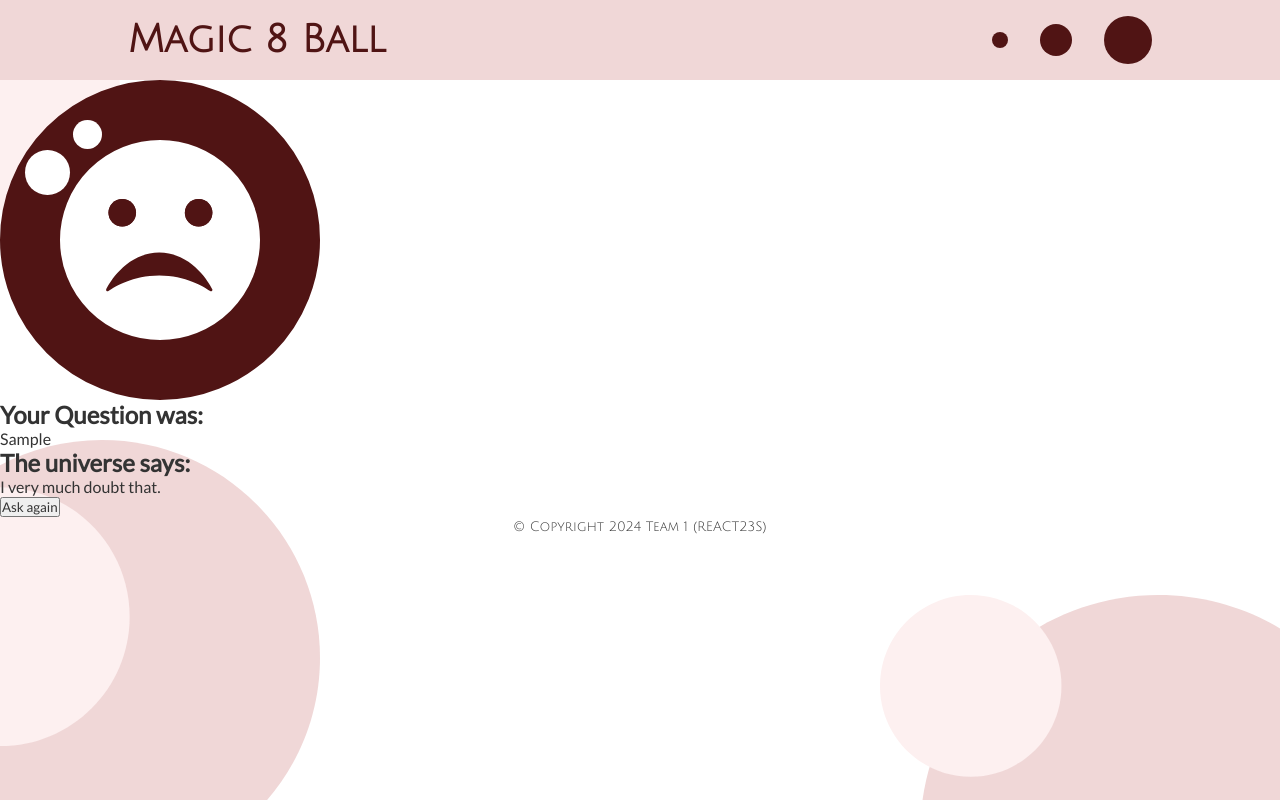
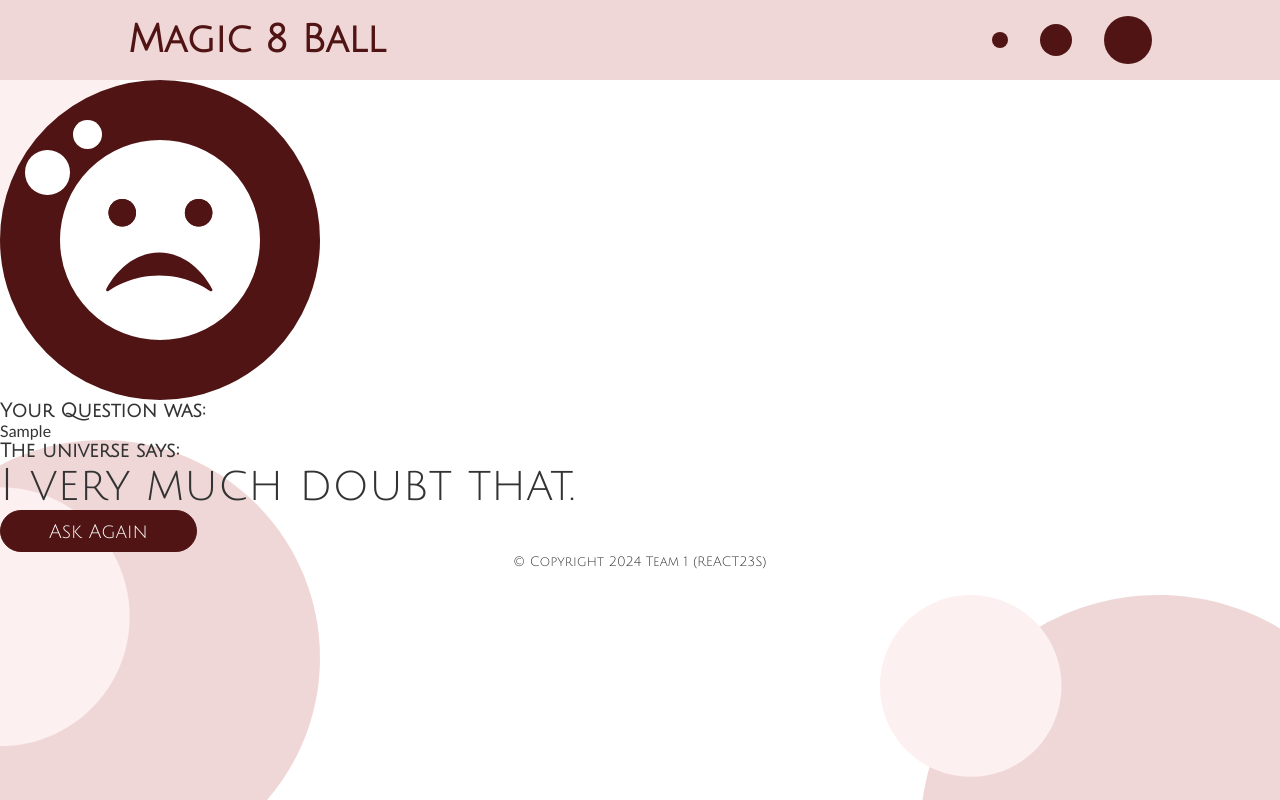
Before and after one commit to johntrehearn/DMApp, a React (Vite) app: page / in a window 1280 px wide. Both pictures are taken after typing "Sample" into the empty fields and a click on the button "Find The Future". Built offline with nearby package versions, Linux system fonts and the light colour scheme.

Commit message:
Add styles to Answer

```diff
--- a/src/components/Answer.tsx
+++ b/src/components/Answer.tsx
@@ -6,11 +6,13 @@ function Answer(props: any) {
     <>
       {props.renderedQuestion && (
         <div>
-          <h2>Your Question was:</h2>
+          <h2 className="text--big">Your Question was:</h2>
           <p>{props.renderedQuestion}</p>
-          <h2>The universe says:</h2>
-          <p>{props.outcomeState.answer}</p>
-          <button onClick={refreshPage}>Ask again</button>
+          <h2 className="text--big">The universe says:</h2>
+          <p className="text--answer">{props.outcomeState.answer}</p>
+          <button onClick={refreshPage} className="button">
+            Ask again
+          </button>
         </div>
       )}
     </>
--- a/src/index.css
+++ b/src/index.css
@@ -44,17 +44,13 @@ button {
 
 /* TEXT STYLES */
 
-.text--readable {
-  font-family: var(--font-base);
-  color: var(--clr-lightgrey);
-}
 .text--big {
   font-family: var(--font-display);
   font-size: 1.2rem;
 }
 .text--answer {
   font-family: var(--font-display);
-  font-size: 3rem;
+  font-size: 2.8rem;
 }
 
 /* HEADER */
```
